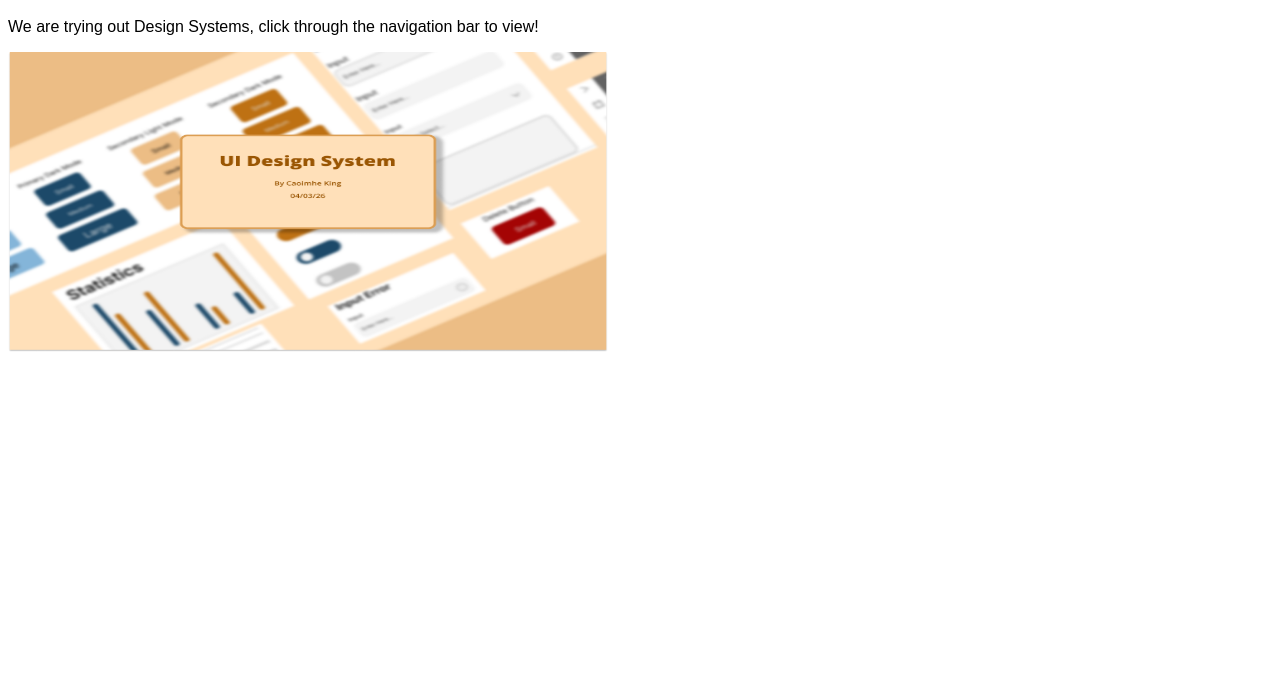
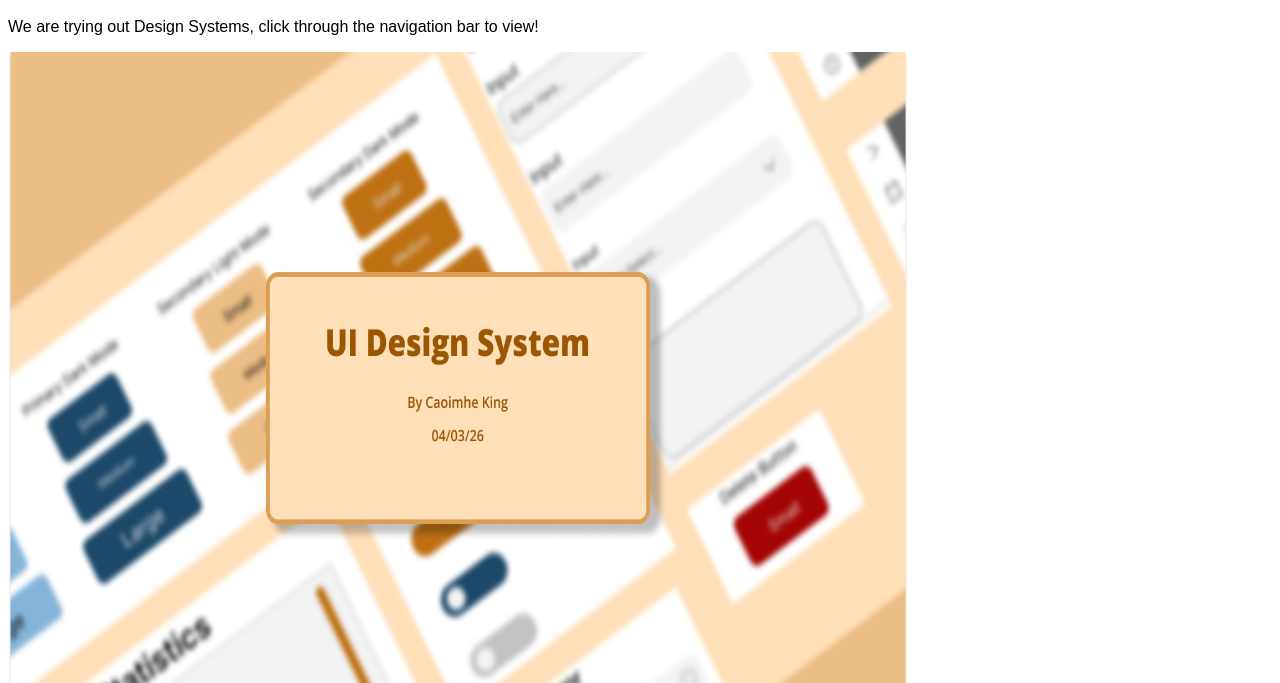
Before and after one commit to caokng/SCSS_Assignment, a website: page index.html in a window 1280 px wide. Shown: the part 117-800 px from the top of the page. Drawn offline with Linux system fonts and the light colour scheme.

Commit message:
Update index.html

```diff
--- a/index.html
+++ b/index.html
@@ -22,7 +22,7 @@
     <h1>Welcome to My Design System</h1>
     <p>We are trying out Design Systems, click through the navigation bar to view!</p>
 
-    <img src="images/cover_blue.png" alt="Cover Page for Design System" width="600" height="300">
+    <img src="images/cover_blue.png" alt="Cover Page for Design System" width="900" height="800">
 
   </main>
 
```
